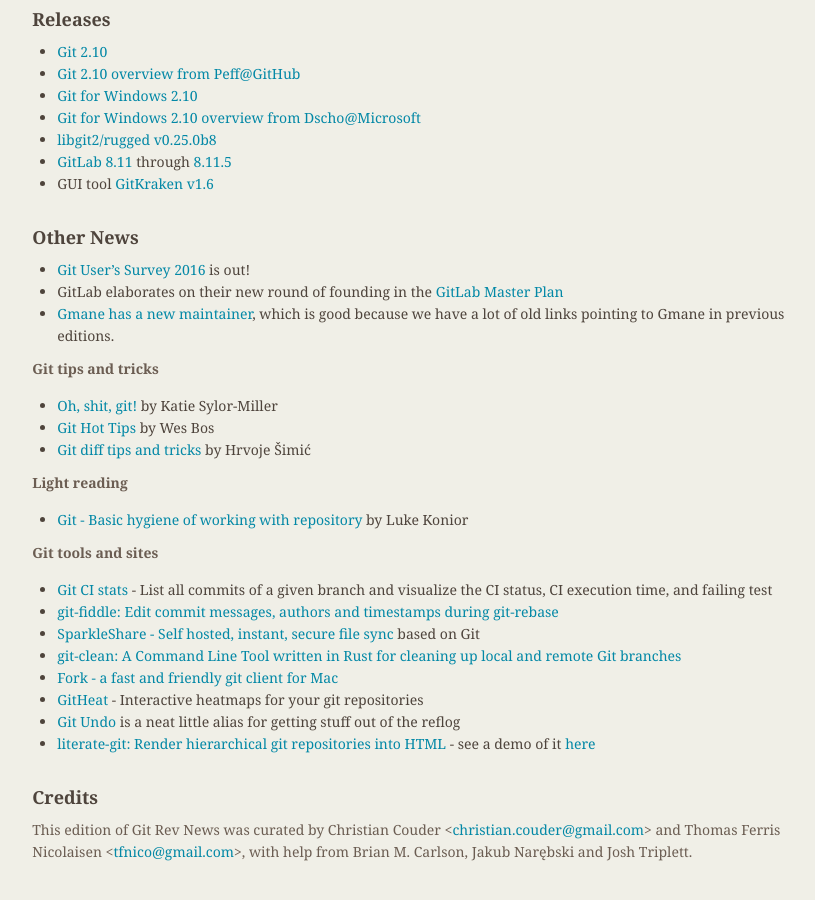
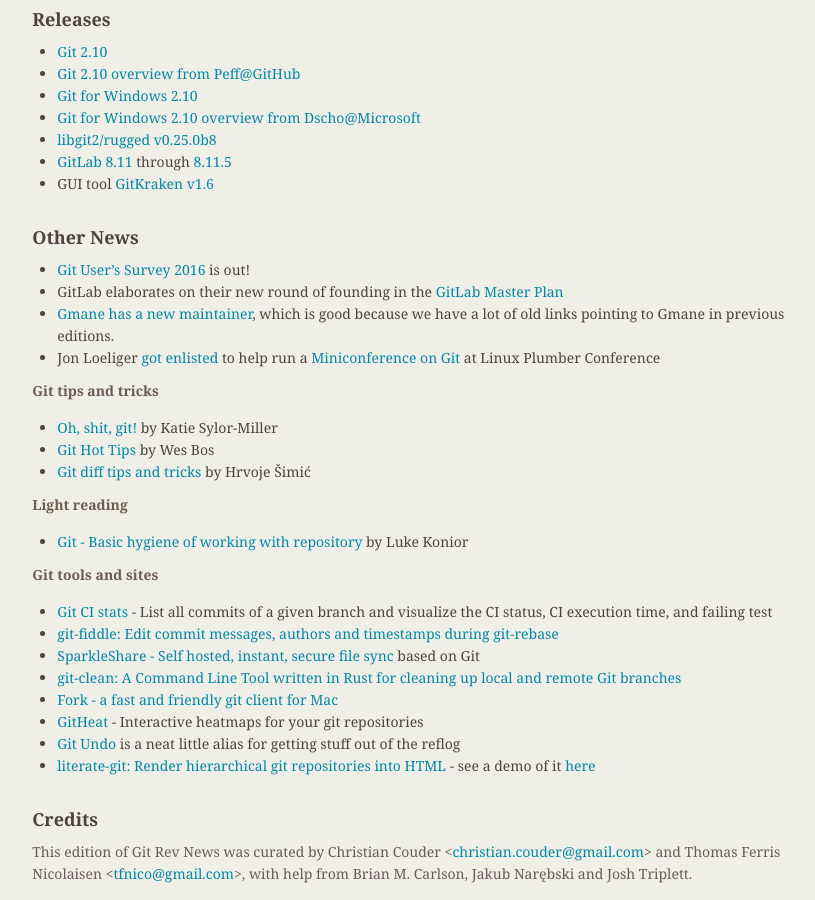
Before and after one commit to git/git.github.io, a Jekyll site: the page built from rev_news/drafts/edition-19.md, in a window 1280 px wide and 900 px high, scrolled down 5780 px. Shown: the whole window, without its empty margins (339-1154 px from the left). Built offline with Jekyll 4.4.1, drawn with Linux system fonts in a browser that asks for light colours; before the commit the page ends 6658 px from its top, so only the background shows below that.

Commit message:
Git Miniconference at Plumbers
link to thread on Git mailing list, and to Linux Plumber Conference site

```diff
--- a/rev_news/drafts/edition-19.md
+++ b/rev_news/drafts/edition-19.md
@@ -397,13 +397,13 @@
 * [Git User's Survey 2016](https://survs.com/survey/3cop1kt5eg) is out!
 * GitLab elaborates on their new round of founding in the [GitLab Master Plan](https://about.gitlab.com/2016/09/13/gitlab-master-plan/)
 * [Gmane has a new maintainer](http://lwn.net/Articles/699704/), which is good because we have a lot of old links pointing to Gmane in previous editions.
+* Jon Loeliger [got enlisted](https://public-inbox.org/git/E1bhKNo-0005m2-5z@mylo.jdl.com/) to help run a [Miniconference on Git](https://www.linuxplumbersconf.org/2016/git-microconference-accepted-into-lpc-2016/) at Linux Plumber Conference
 
 __Git tips and tricks__
 
 * [Oh, shit, git!](http://ohshitgit.com/) by Katie Sylor-Miller
 * [Git Hot Tips](http://wesbos.com/git-hot-tips/) by Wes Bos
 * [Git diff tips and tricks](https://blog.twobucks.co/git-diff-tips-and-tricks/) by Hrvoje Šimić
-
 
 __Light reading__
 
```
